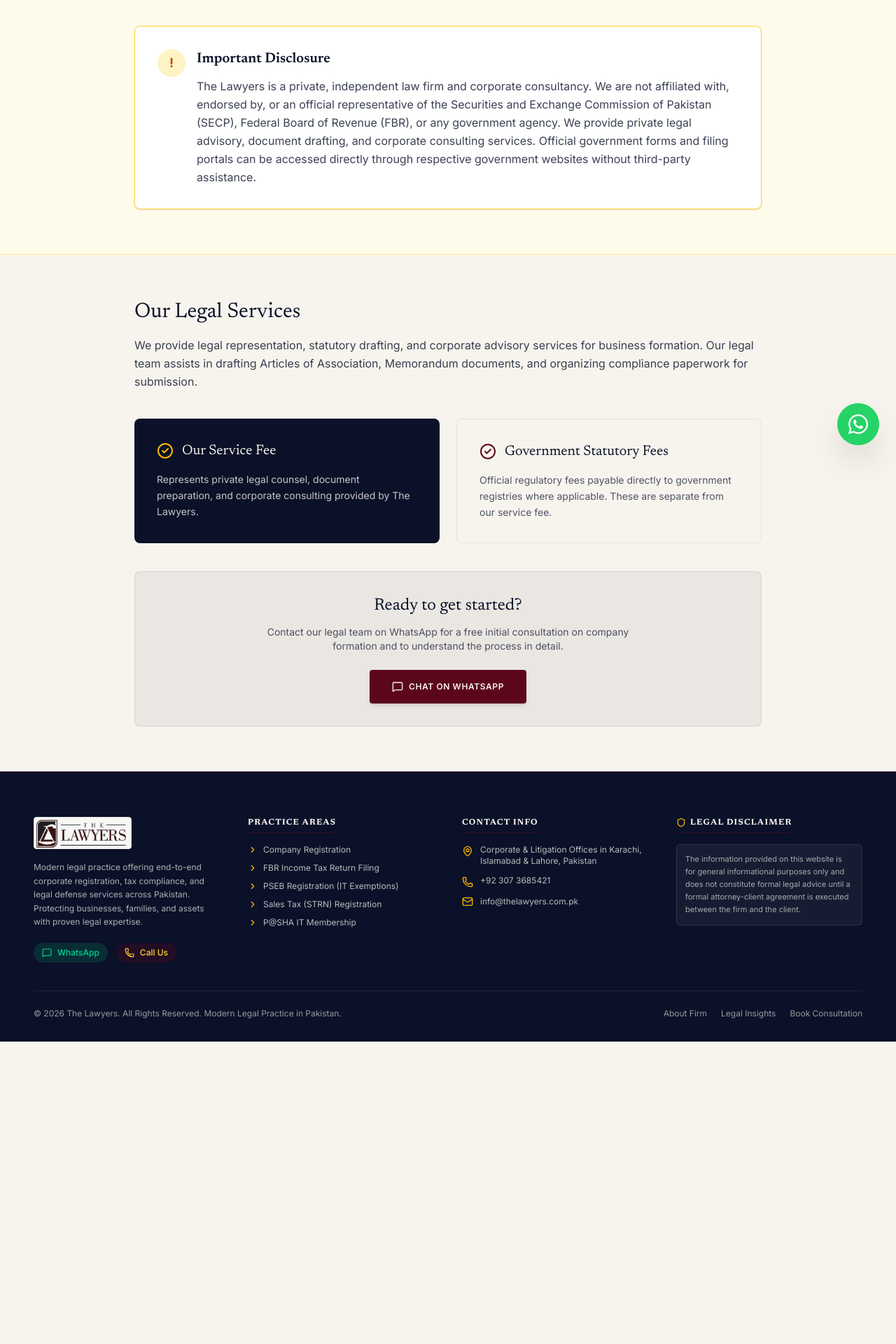
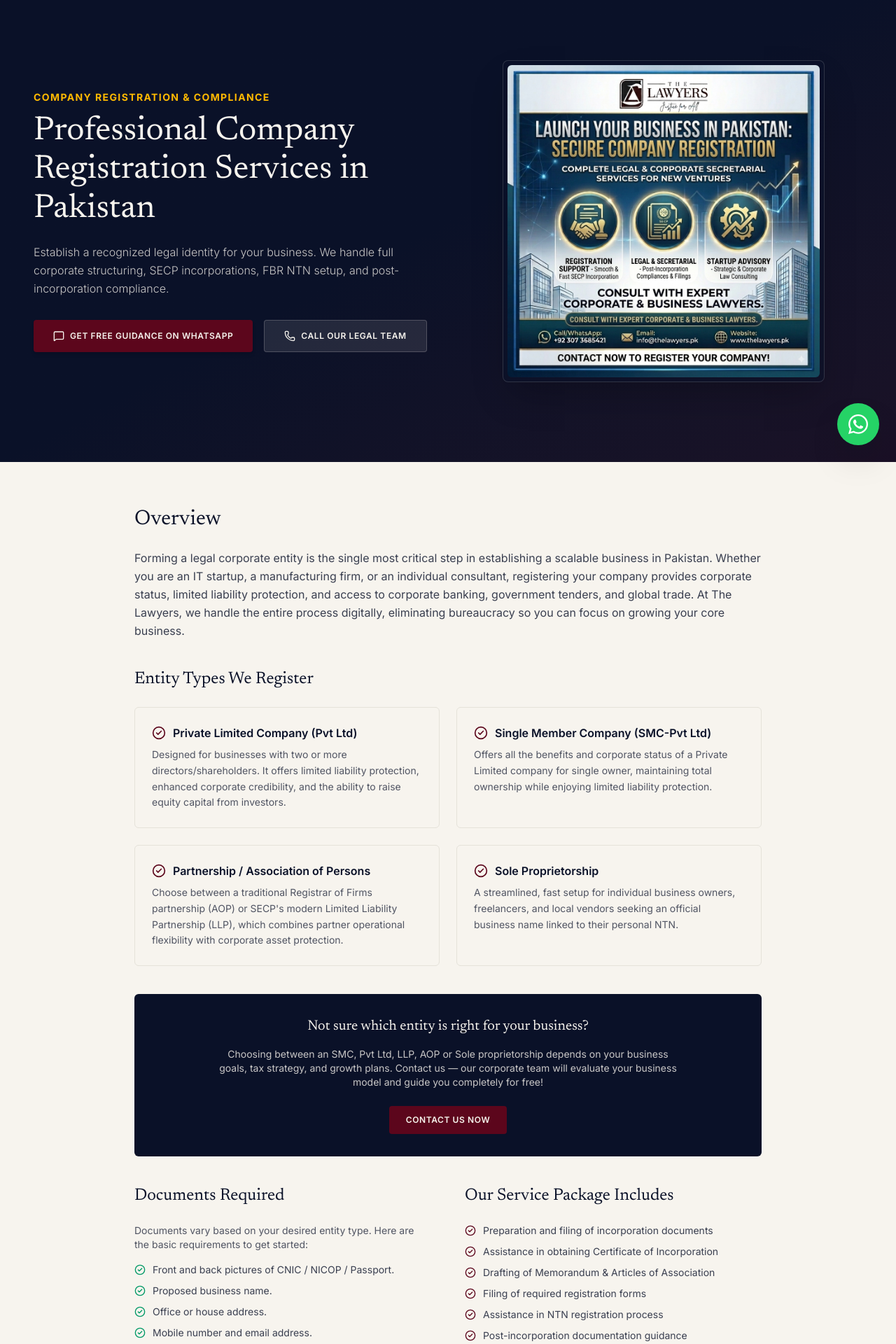
Before and after one commit to FaisalSidd123/thelawyers, a Next.js app: page /company-registration in a window 1280 px wide. Shown: the part 140-2060 px from the top of the page at 70% size. Before the commit the page ends 1628 px from the top, so only its background shows below. Built offline with nearby package versions, Linux system fonts and the light colour scheme.

Commit message:
Brought back the content

```diff
--- a/src/app/company-registration/page.js
+++ b/src/app/company-registration/page.js
@@ -15,106 +15,55 @@ export default function CompanyRegistration() {
       <div className="min-h-screen bg-brand-paper font-sans text-brand-navy selection:bg-brand-burgundy selection:text-brand-paper">
         <Navbar />
 
-        {/* ============================================================
-            HERO SECTION — Commented out, preserved for restoration
-            ============================================================
-        <section className="pt-20 pb-10 md:pt-40 md:pb-20 px-4 md:px-12 bg-brand-navy relative overflow-hidden">
+        {/* Hero Section */}
+        <section className="relative overflow-hidden bg-brand-navy min-h-[calc(100vh-112px)] flex items-center justify-center py-8 md:py-10 lg:py-0 px-4 md:px-12">
           <div className="absolute inset-0 bg-gradient-to-br from-brand-navy via-brand-navy/95 to-brand-burgundy/20 z-0" />
-          <div className="max-w-7xl mx-auto relative z-10 flex flex-col md:flex-row items-center gap-12">
-            <div className="flex-1 text-left">
-              <span className="text-amber-400 font-bold uppercase tracking-widest text-xs md:text-sm mb-3 block">Company Registration & Compliance</span>
-              <h1 className="font-serif text-3xl md:text-5xl lg:text-6xl text-brand-paper font-normal leading-tight mb-6">
+          <div className="max-w-7xl mx-auto w-full relative z-10 flex flex-col md:flex-row items-center justify-between gap-8 lg:gap-12 my-auto">
+            <div className="flex-1 text-left max-w-2xl">
+              <span className="text-amber-400 font-bold uppercase tracking-widest text-[11px] sm:text-xs md:text-sm mb-2 sm:mb-3 block">
+                Company Registration & Compliance
+              </span>
+              <h1 className="font-serif text-2xl sm:text-3xl md:text-4xl lg:text-[42px] xl:text-5xl text-brand-paper font-normal leading-[1.15] mb-3 sm:mb-4 lg:mb-5">
                 Professional Company Registration Services in Pakistan
               </h1>
-              <p className="text-brand-paper/80 text-sm md:text-lg leading-relaxed font-light mb-8 max-w-xl">
+              <p className="text-brand-paper/80 text-xs sm:text-sm md:text-base leading-relaxed font-light mb-5 sm:mb-6 lg:mb-8 max-w-xl">
                 Establish a recognized legal identity for your business. We handle full corporate structuring, SECP incorporations, FBR NTN setup, and post-incorporation compliance.
               </p>
-              ... hero buttons and image ...
+              <div className="flex flex-col sm:flex-row gap-3 sm:gap-4">
+                <a
+                  href="https://wa.me/923073685421"
+                  target="_blank"
+                  rel="noopener noreferrer"
+                  className="bg-brand-burgundy hover:bg-red-800 text-brand-paper px-6 py-3.5 sm:px-7 sm:py-3.5 rounded-sm text-xs font-semibold uppercase tracking-wider transition-all shadow-md inline-flex items-center justify-center gap-2"
+                >
+                  <MessageSquare className="w-4 h-4 shrink-0" />
+                  <span>Get Free Guidance on WhatsApp</span>
+                </a>
+                <a
+                  href="tel:+923073685421"
+                  className="bg-brand-paper/10 hover:bg-brand-paper/20 border border-brand-paper/20 text-brand-paper px-6 py-3.5 sm:px-7 sm:py-3.5 rounded-sm text-xs font-semibold uppercase tracking-wider transition-all inline-flex items-center justify-center gap-2"
+                >
+                  <Phone className="w-4 h-4 shrink-0" />
+                  <span>Call Our Legal Team</span>
+                </a>
+              </div>
             </div>
-          </div>
-        </section>
-        ============================================================ */}
-
-
-        {/* ============================================================
-            NEW CONTENT SECTION — Active
-            ============================================================ */}
-
-        {/* Disclaimer Notice */}
-        <section className="py-10 md:py-16 px-4 md:px-12 bg-amber-50 border-y border-amber-200">
-          <div className="max-w-4xl mx-auto">
-            <div className="flex items-start gap-4 bg-white border border-amber-300 rounded-lg p-6 md:p-8 shadow-sm">
-              <div className="shrink-0 w-10 h-10 rounded-full bg-amber-100 flex items-center justify-center text-amber-700 font-bold text-lg">!</div>
-              <div>
-                <h2 className="font-serif text-lg md:text-xl text-brand-navy font-semibold mb-3">Important Disclosure</h2>
-                <p className="text-sm md:text-base text-brand-navy/80 leading-relaxed">
-                  The Lawyers is a private, independent law firm and corporate consultancy. We are not affiliated with, endorsed by, or an official representative of the Securities and Exchange Commission of Pakistan (SECP), Federal Board of Revenue (FBR), or any government agency. We provide private legal advisory, document drafting, and corporate consulting services. Official government forms and filing portals can be accessed directly through respective government websites without third-party assistance.
-                </p>
+            <div className="flex-1 w-full relative flex items-center justify-center">
+              <div className="relative w-full max-w-[320px] sm:max-w-[360px] md:max-w-[380px] lg:max-w-[420px] xl:max-w-[460px] mx-auto rounded-lg overflow-hidden shadow-2xl border border-brand-paper/15 bg-brand-navy/60 p-1 md:p-1.5 flex items-center justify-center">
+                <Image
+                  src="/sevices images/Company Registration.jpeg"
+                  alt="Company Registration"
+                  width={700}
+                  height={700}
+                  className="w-full h-auto max-h-[calc(100vh-180px)] md:max-h-[460px] lg:max-h-[500px] object-contain rounded-md"
+                  priority
+                />
               </div>
             </div>
           </div>
         </section>
 
-        {/* Service Description */}
-        <section className="py-10 md:py-16 px-4 md:px-12 bg-brand-paper">
-          <div className="max-w-4xl mx-auto space-y-10">
-
-            {/* What We Do */}
-            <div>
-              <h2 className="font-serif text-2xl md:text-3xl text-brand-navy mb-4">Our Legal Services</h2>
-              <p className="text-sm md:text-base text-brand-navy/80 leading-relaxed">
-                We provide legal representation, statutory drafting, and corporate advisory services for business formation. Our legal team assists in drafting Articles of Association, Memorandum documents, and organizing compliance paperwork for submission.
-              </p>
-            </div>
-
-            {/* Fee Breakdown */}
-            <div className="grid grid-cols-1 md:grid-cols-2 gap-6">
-              <div className="bg-brand-navy text-brand-paper rounded-lg p-6 md:p-8">
-                <div className="flex items-center gap-3 mb-4">
-                  <CheckCircle2 className="w-6 h-6 text-amber-400 shrink-0" />
-                  <h3 className="font-serif text-lg md:text-xl">Our Service Fee</h3>
-                </div>
-                <p className="text-sm text-brand-paper/80 leading-relaxed">
-                  Represents private legal counsel, document preparation, and corporate consulting provided by The Lawyers.
-                </p>
-              </div>
-
-              <div className="bg-brand-cream/60 border border-brand-light-gray rounded-lg p-6 md:p-8">
-                <div className="flex items-center gap-3 mb-4">
-                  <CheckCircle2 className="w-6 h-6 text-brand-burgundy shrink-0" />
-                  <h3 className="font-serif text-lg md:text-xl text-brand-navy">Government Statutory Fees</h3>
-                </div>
-                <p className="text-sm text-brand-navy/70 leading-relaxed">
-                  Official regulatory fees payable directly to government registries where applicable. These are separate from our service fee.
-                </p>
-              </div>
-            </div>
-
-            {/* CTA */}
-            <div className="bg-brand-navy/5 border border-brand-navy/10 rounded-lg p-6 md:p-8 text-center">
-              <h3 className="font-serif text-xl md:text-2xl text-brand-navy mb-3">Ready to get started?</h3>
-              <p className="text-sm text-brand-navy/70 mb-6 max-w-xl mx-auto">
-                Contact our legal team on WhatsApp for a free initial consultation on company formation and to understand the process in detail.
-              </p>
-              <a
-                href="https://wa.me/923073685421"
-                target="_blank"
-                rel="noopener noreferrer"
-                className="inline-flex items-center justify-center gap-2 bg-brand-burgundy hover:bg-red-800 text-brand-paper px-8 py-4 rounded-sm text-xs font-semibold uppercase tracking-wider transition-all shadow-md"
-              >
-                <MessageSquare className="w-4 h-4" />
-                <span>Chat on WhatsApp</span>
-              </a>
-            </div>
-
-          </div>
-        </section>
-
-        {/* ============================================================
-            OLD CONTENT — Commented out, preserved for restoration
-            ============================================================
-
-        {/* Detailed Overview * /}
+        {/* Detailed Overview */}
         <section className="py-6 md:py-16 px-4 md:px-12 bg-brand-paper">
           <div className="max-w-4xl mx-auto">
             <h2 className="font-serif text-2xl md:text-3xl text-brand-navy mb-4 md:mb-6">Overview</h2>
@@ -124,16 +73,151 @@ export default function CompanyRegistration() {
 
             <h3 className="font-serif text-xl md:text-2xl text-brand-navy mb-4 md:mb-6">Entity Types We Register</h3>
             <div className="grid grid-cols-1 md:grid-cols-2 gap-4 md:gap-6 mb-6 md:mb-10">
-              ... entity cards ...
+              <div className="bg-brand-cream/40 p-5 md:p-6 rounded-md border border-brand-light-gray">
+                <h4 className="font-semibold text-brand-navy mb-2 flex items-start gap-2.5">
+                  <CheckCircle2 className="w-5 h-5 text-brand-burgundy mt-0.5 shrink-0" />
+                  <span>Private Limited Company (Pvt Ltd)</span>
+                </h4>
+                <p className="text-xs md:text-sm text-brand-navy/70 leading-relaxed">
+                  Designed for businesses with two or more directors/shareholders. It offers limited liability protection, enhanced corporate credibility, and the ability to raise equity capital from investors.
+                </p>
+              </div>
+              <div className="bg-brand-cream/40 p-5 md:p-6 rounded-md border border-brand-light-gray">
+                <h4 className="font-semibold text-brand-navy mb-2 flex items-start gap-2.5">
+                  <CheckCircle2 className="w-5 h-5 text-brand-burgundy mt-0.5 shrink-0" />
+                  <span>Single Member Company (SMC-Pvt Ltd)</span>
+                </h4>
+                <p className="text-xs md:text-sm text-brand-navy/70 leading-relaxed">
+                  Offers all the benefits and corporate status of a Private Limited company for single owner, maintaining total ownership while enjoying limited liability protection.
+                </p>
+              </div>
+              <div className="bg-brand-cream/40 p-5 md:p-6 rounded-md border border-brand-light-gray">
+                <h4 className="font-semibold text-brand-navy mb-2 flex items-start gap-2.5">
+                  <CheckCircle2 className="w-5 h-5 text-brand-burgundy mt-0.5 shrink-0" />
+                  <span>Partnership / Association of Persons</span>
+                </h4>
+                <p className="text-xs md:text-sm text-brand-navy/70 leading-relaxed">
+                  Choose between a traditional Registrar of Firms partnership (AOP) or SECP&apos;s modern Limited Liability Partnership (LLP), which combines partner operational flexibility with corporate asset protection.
+                </p>
+              </div>
+              <div className="bg-brand-cream/40 p-5 md:p-6 rounded-md border border-brand-light-gray">
+                <h4 className="font-semibold text-brand-navy mb-2 flex items-start gap-2.5">
+                  <CheckCircle2 className="w-5 h-5 text-brand-burgundy mt-0.5 shrink-0" />
+                  <span>Sole Proprietorship</span>
+                </h4>
+                <p className="text-xs md:text-sm text-brand-navy/70 leading-relaxed">
+                  A streamlined, fast setup for individual business owners, freelancers, and local vendors seeking an official business name linked to their personal NTN.
+                </p>
+              </div>
             </div>
 
-            ... documents + service package + process + FAQs sections ...
+            <div className="bg-brand-navy text-brand-paper p-6 md:p-8 rounded-md mb-6 md:mb-10 text-center">
+              <h4 className="font-serif text-lg md:text-xl mb-3 md:mb-4">Not sure which entity is right for your business?</h4>
+              <p className="text-xs md:text-sm text-brand-paper/80 mb-5 md:mb-6 max-w-2xl mx-auto">
+                Choosing between an SMC, Pvt Ltd, LLP, AOP or Sole proprietorship depends on your business goals, tax strategy, and growth plans. Contact us — our corporate team will evaluate your business model and guide you completely for free!
+              </p>
+              <a
+                href="https://wa.me/923073685421"
+                target="_blank"
+                rel="noopener noreferrer"
+                className="inline-flex items-center justify-center gap-2 bg-brand-burgundy hover:bg-red-800 text-brand-paper py-3 px-6 rounded-sm text-xs font-semibold uppercase tracking-wider transition-colors"
+              >
+                Contact Us Now
+              </a>
+            </div>
+
+            <div className="grid grid-cols-1 md:grid-cols-2 gap-6 md:gap-12">
+              <div>
+                <h3 className="font-serif text-xl md:text-2xl text-brand-navy mb-4 md:mb-6">Documents Required</h3>
+                <p className="text-xs md:text-sm text-brand-navy/70 mb-4">
+                  Documents vary based on your desired entity type. Here are the basic requirements to get started:
+                </p>
+                <ul className="space-y-2.5 text-xs md:text-sm text-brand-navy/80">
+                  <li className="flex items-start gap-2.5"><CheckCircle2 className="w-4 h-4 text-emerald-600 mt-0.5 shrink-0" /> <span>Front and back pictures of CNIC / NICOP / Passport.</span></li>
+                  <li className="flex items-start gap-2.5"><CheckCircle2 className="w-4 h-4 text-emerald-600 mt-0.5 shrink-0" /> <span>Proposed business name.</span></li>
+                  <li className="flex items-start gap-2.5"><CheckCircle2 className="w-4 h-4 text-emerald-600 mt-0.5 shrink-0" /> <span>Office or house address.</span></li>
+                  <li className="flex items-start gap-2.5"><CheckCircle2 className="w-4 h-4 text-emerald-600 mt-0.5 shrink-0" /> <span>Mobile number and email address.</span></li>
+                </ul>
+              </div>
+
+              <div>
+                <h3 className="font-serif text-xl md:text-2xl text-brand-navy mb-4 md:mb-6">Our Service Package Includes</h3>
+                <ul className="space-y-2.5 text-xs md:text-sm text-brand-navy/80">
+                  <li className="flex items-start gap-2.5"><CheckCircle2 className="w-4 h-4 text-brand-burgundy mt-0.5 shrink-0" /> <span>Preparation and filing of incorporation documents</span></li>
+                  <li className="flex items-start gap-2.5"><CheckCircle2 className="w-4 h-4 text-brand-burgundy mt-0.5 shrink-0" /> <span>Assistance in obtaining Certificate of Incorporation</span></li>
+                  <li className="flex items-start gap-2.5"><CheckCircle2 className="w-4 h-4 text-brand-burgundy mt-0.5 shrink-0" /> <span>Drafting of Memorandum & Articles of Association</span></li>
+                  <li className="flex items-start gap-2.5"><CheckCircle2 className="w-4 h-4 text-brand-burgundy mt-0.5 shrink-0" /> <span>Filing of required registration forms</span></li>
+                  <li className="flex items-start gap-2.5"><CheckCircle2 className="w-4 h-4 text-brand-burgundy mt-0.5 shrink-0" /> <span>Assistance in NTN registration process</span></li>
+                  <li className="flex items-start gap-2.5"><CheckCircle2 className="w-4 h-4 text-brand-burgundy mt-0.5 shrink-0" /> <span>Post-incorporation documentation guidance</span></li>
+                </ul>
+              </div>
+            </div>
           </div>
         </section>
 
-        ============================================================ */}
+        {/* Process Section */}
+        <section className="py-6 md:py-16 px-4 md:px-12 bg-brand-cream/40">
+          <div className="max-w-4xl mx-auto">
+            <h2 className="font-serif text-2xl md:text-3xl text-brand-navy mb-5 md:mb-10 text-center">Step-by-Step Registration Process</h2>
+            <div className="space-y-3 md:space-y-6">
+              {[
+                { step: '1', title: 'Initial Strategy & Name Search', desc: 'You provide proposed name; we verify eligibility against SECP databases.' },
+                { step: '2', title: 'Document Preparation', desc: 'We draft custom MOA/AOA agreements and prepare founder declaration forms.' },
+                { step: '3', title: 'E-Filing & Fee Deposit', desc: 'Submission of digital applications to SECP alongside official state fee processing.' },
+                { step: '4', title: 'Incorporation & NTN Handover', desc: 'Delivery of physical/digital Certificate of Incorporation, MoA, AoA, Form 1, NTN, NTN Inquiry, 181 Order etc.' },
+              ].map((item) => (
+                <div key={item.step} className="flex items-start gap-4 md:gap-6 bg-brand-paper p-4 md:p-6 rounded-md shadow-sm border border-brand-light-gray">
+                  <div className="w-10 h-10 md:w-12 md:h-12 bg-brand-navy text-brand-paper rounded-full flex items-center justify-center font-bold text-lg md:text-xl shrink-0">
+                    {item.step}
+                  </div>
+                  <div>
+                    <h4 className="font-semibold text-brand-navy text-sm md:text-base mb-1 md:mb-2">{item.title}</h4>
+                    <p className="text-xs md:text-sm text-brand-navy/70 leading-relaxed">{item.desc}</p>
+                  </div>
+                </div>
+              ))}
+            </div>
+          </div>
+        </section>
 
-        {/* <RelatedServices currentSlug="company-registration" /> — Commented out, preserved for restoration */}
+        {/* FAQs */}
+        <section className="py-6 md:py-16 px-4 md:px-12 bg-brand-paper">
+          <div className="max-w-4xl mx-auto">
+            <h2 className="font-serif text-2xl md:text-3xl text-brand-navy mb-6 md:mb-10">Frequently Asked Questions</h2>
+            <div className="space-y-6">
+              {[
+                { q: 'How long does SECP company incorporation take?', a: 'Typically, name availability takes 24–48 hours, and final incorporation takes 3 to 5 working days after complete document submission.' },
+                { q: 'Can a foreign national register a company in Pakistan?', a: 'Yes, foreign individuals or entities can hold 100% equity, subject to standard SECP security clearance procedures.' },
+                { q: 'Do I need to physically visit your office or the SECP office?', a: 'No, the entire company registration process is handled 100% online. You can send us your documents via WhatsApp or email, and our team will handle all SECP and FBR digital filings without requiring your physical presence.' },
+                { q: 'What is the minimum capital required to register a Private Limited Company?', a: 'SECP does not mandate a high minimum paid-up capital to start a standard Private Limited Company. You can incorporate with a basic initial paid-up capital suitable for your operational needs.' },
+                { q: 'Is FBR NTN registration included in the SECP company registration package?', a: 'Yes, once your company is incorporated with SECP, we generate your official Company NTN with the Federal Board of Revenue (FBR) so your business is ready to open a corporate bank account immediately.' },
+                { q: 'What is the difference between a Single Member Company (SMC) and a Private Limited Company?', a: 'An SMC-Pvt Ltd requires only one director/shareholder, making it ideal for solo entrepreneurs. A standard Private Limited Company requires at least two directors/shareholders. Both provide equal corporate status and limited liability protection.' },
+                { q: 'Can I open a corporate bank account right after receiving my incorporation certificate?', a: 'Yes! We provide you with the official Board Resolution drafting, SECP Certificate of Incorporation, Form II/Form 45, and Company NTN required by commercial banks to open your corporate bank account.' },
+              ].map((faq, index) => (
+                <div key={index} className="border-b border-brand-light-gray pb-6">
+                  <h4 className="font-semibold text-brand-navy mb-2">{faq.q}</h4>
+                  <p className="text-sm text-brand-navy/70 leading-relaxed">{faq.a}</p>
+                </div>
+              ))}
+            </div>
+
+            <div className="mt-12 text-center">
+              <h4 className="font-serif text-2xl text-brand-navy mb-4">Have a question that isn&apos;t answered here?</h4>
+              <p className="text-brand-navy/70 mb-8">Every business situation is unique. Message us directly and our corporate legal team will answer your questions instantly!</p>
+              <a
+                href="https://wa.me/923073685421"
+                target="_blank"
+                rel="noopener noreferrer"
+                className="bg-brand-burgundy hover:bg-red-800 text-brand-paper px-8 py-4 rounded-sm text-xs font-semibold uppercase tracking-wider transition-all shadow-md inline-flex items-center justify-center gap-2"
+              >
+                <MessageSquare className="w-4 h-4" />
+                <span>Ask a Question on WhatsApp</span>
+              </a>
+            </div>
+          </div>
+        </section>
+
+        <RelatedServices currentSlug="company-registration" />
 
         <Footer />
       </div>
```
